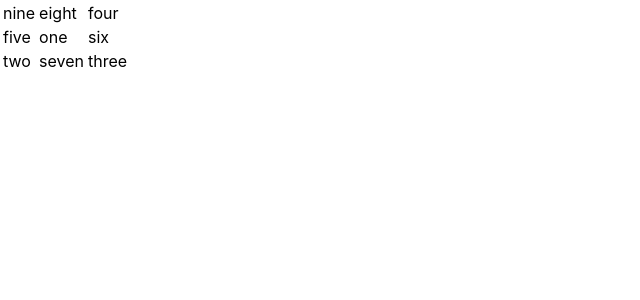
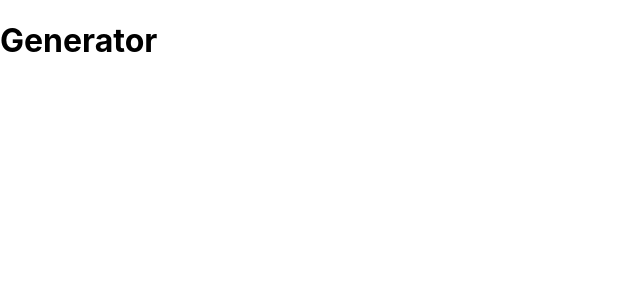
Before and after one commit to rempartIrien/bingo-generator, a React (Vite) app: page /generator in a window 1280 px wide. Shown: the top 300 px of the page, without its empty margins (0-640 px from the left). Built offline with nearby package versions, Linux system fonts and the light colour scheme; the HTML template or start-up script is replaced by a standard one.

Commit message:
Add about, grid and generator routes

```diff
--- a/src/App.tsx
+++ b/src/App.tsx
@@ -1,14 +1,24 @@
 import React from 'react';
-import { BrowserRouter } from 'react-router-dom';
+import { BrowserRouter, Redirect, Route, Switch } from 'react-router-dom';
 
 import './App.css';
-import Grid from './grid/Grid';
+import { ABOUT_ROUTE, GENERATOR_ROUTE, GRID_ROUTE } from './routes';
 
 function App(): JSX.Element {
   return (
     <BrowserRouter>
       <main className="App">
-        <Grid></Grid>
+        <Switch>
+          {[ABOUT_ROUTE, GENERATOR_ROUTE, GRID_ROUTE].map(
+            ({ path, component }) => (
+              <Route key={path} path={path} component={component}></Route>
+            )
+          )}
+          <Route exact path="/">
+            <Redirect to="/generator"></Redirect>
+          </Route>
+          <Route render={() => <h1>404: page not found</h1>} />
+        </Switch>
       </main>
     </BrowserRouter>
   );
--- /dev/null
+++ b/src/about/About.tsx
@@ -0,0 +1,7 @@
+import React from 'react';
+
+function About(): JSX.Element {
+  return <h1>About</h1>;
+}
+
+export default About;
--- /dev/null
+++ b/src/about/index.ts
@@ -0,0 +1,3 @@
+import About from './About';
+
+export default About;
--- /dev/null
+++ b/src/generator/Generator.tsx
@@ -0,0 +1,7 @@
+import React from 'react';
+
+function Generator(): JSX.Element {
+  return <h1>Generator</h1>;
+}
+
+export default Generator;
--- /dev/null
+++ b/src/generator/index.ts
@@ -0,0 +1,3 @@
+import Generator from './Generator';
+
+export default Generator;
--- /dev/null
+++ b/src/grid/index.ts
@@ -0,0 +1,3 @@
+import Grid from './Grid';
+
+export default Grid;
--- a/src/routes.ts
+++ b/src/routes.ts
@@ -1,6 +1,25 @@
 import { FC } from 'react';
+
+import About from './about';
+import Generator from './generator';
+import Grid from './grid';
 
 export interface RouteDescription {
   path: string;
   component: FC;
 }
+
+export const ABOUT_ROUTE: RouteDescription = {
+  path: '/about',
+  component: About
+};
+
+export const GENERATOR_ROUTE: RouteDescription = {
+  path: '/generator',
+  component: Generator
+};
+
+export const GRID_ROUTE: RouteDescription = {
+  path: '/grid',
+  component: Grid
+};
```
